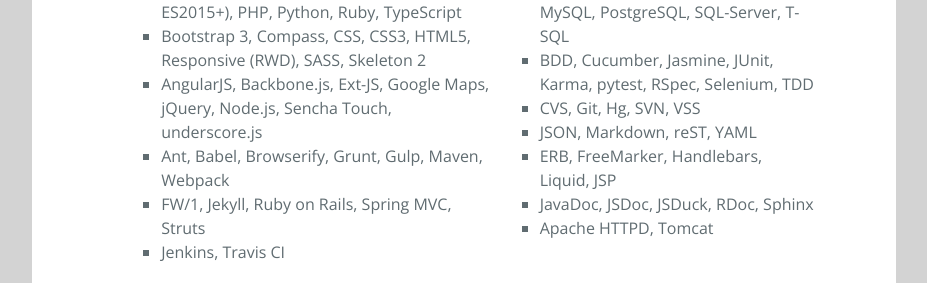
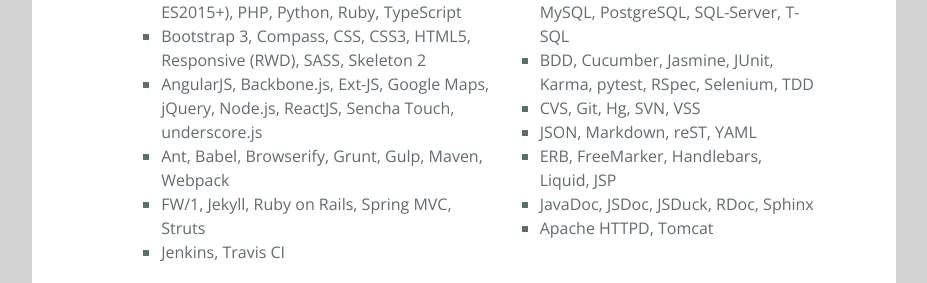
Before and after one commit to dhurlburtusa/dhurlburtusa.github.io, a Jekyll site: the page built from resume/index.html, in a window 1280 px wide and 900 px high, scrolled down 865 px. Shown: the part 187-470 px from the top of the window, without its empty margins (176-1103 px from the left). Built offline with Jekyll 4.4.1, drawn with Linux system fonts in a browser that asks for light colours.

Commit message:
Add ReactJS as a Skill

```diff
--- a/resume/index.html
+++ b/resume/index.html
@@ -151,7 +151,7 @@
               <ul>
                 <li>ColdFusion, Java, JavaScript (ES3 to ES2015+), PHP, Python, Ruby, TypeScript</li>
                 <li>Bootstrap 3, Compass, CSS, CSS3, HTML5, Responsive (RWD), SASS, Skeleton 2</li>
-                <li>AngularJS, Backbone.js, Ext-JS, Google Maps, jQuery, Node.js, Sencha Touch, underscore.js</li>
+                <li>AngularJS, Backbone.js, Ext-JS, Google Maps, jQuery, Node.js, ReactJS, Sencha Touch, underscore.js</li>
                 <li>Ant, Babel, Browserify, Grunt, Gulp, Maven, Webpack</li>
                 <li>FW/1, Jekyll, Ruby on Rails, Spring MVC, Struts</li>
                 <li>Jenkins, Travis CI</li>
```
